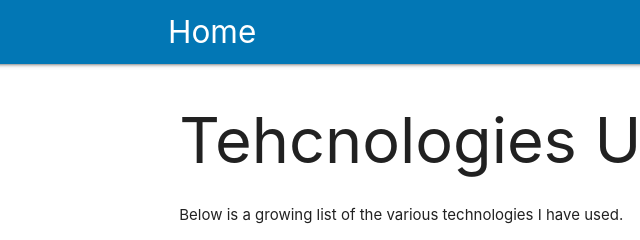
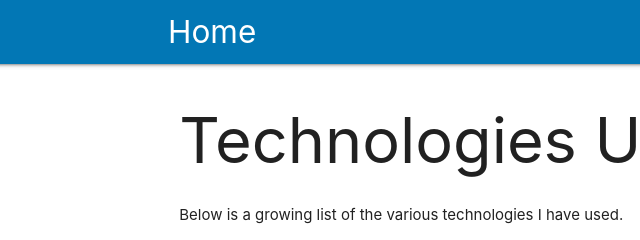
Before and after one commit to heincm/Updated-Portfolio, a plain HTML site: page languages.html in a window 1280 px wide. Shown: the top 240 px of the page, 24-664 px from the left. Drawn offline with nearby package versions, Linux system fonts and the light colour scheme.

Commit message:
fixed typo

```diff
--- a/languages.html
+++ b/languages.html
@@ -38,7 +38,7 @@
         <div class="container">
             <div class="row">
                 <div class="col s12">
-                    <h1>Tehcnologies Used</h1>
+                    <h1>Technologies Used</h1>
                     <p>Below is a growing list of the various technologies I have used.</p>
                     <br>
                     <img class="logo" src="../Updated-Portfolio/assets/images/HTML5_Logo_512.png" alt="HTML5">
```
